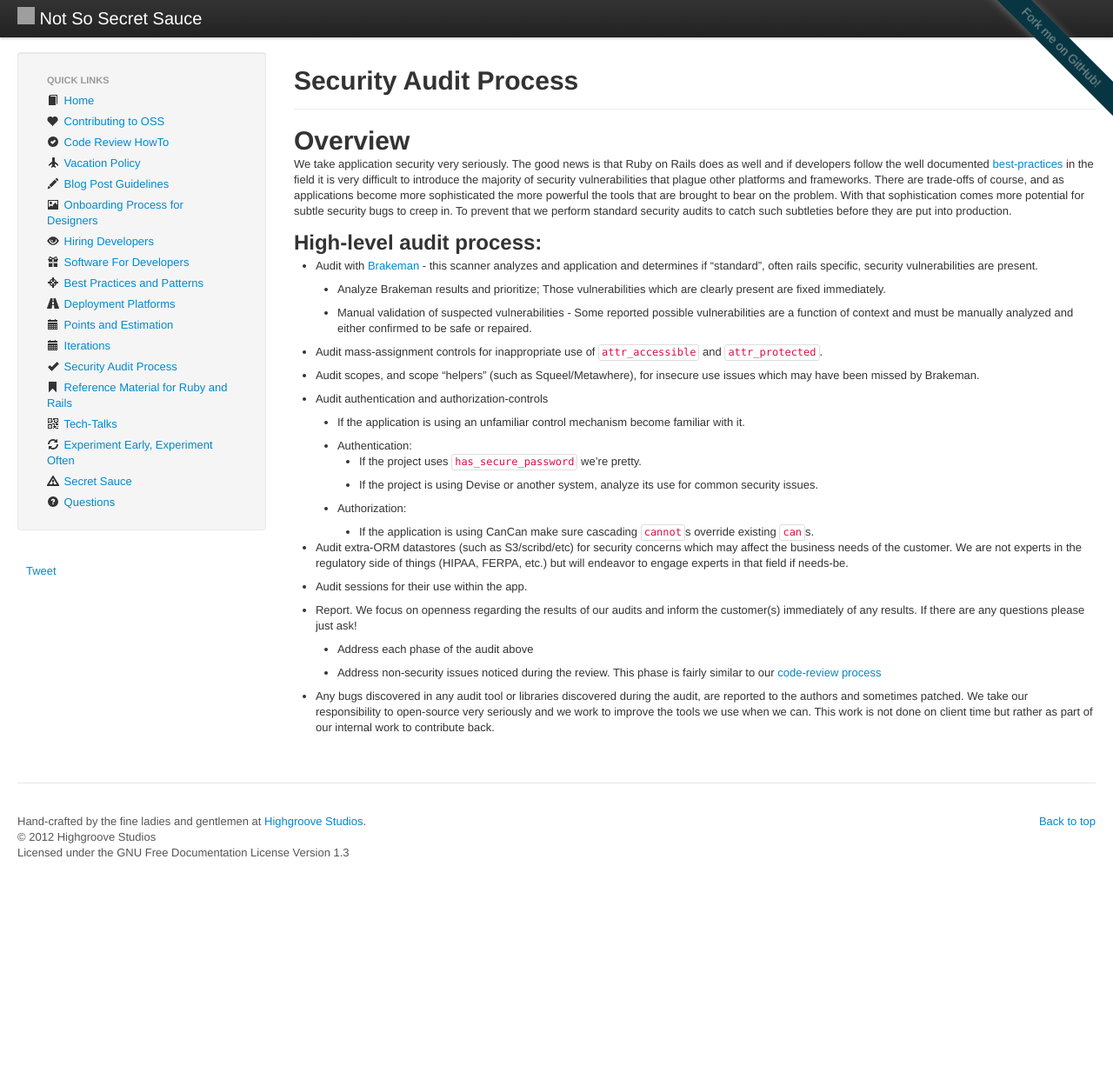
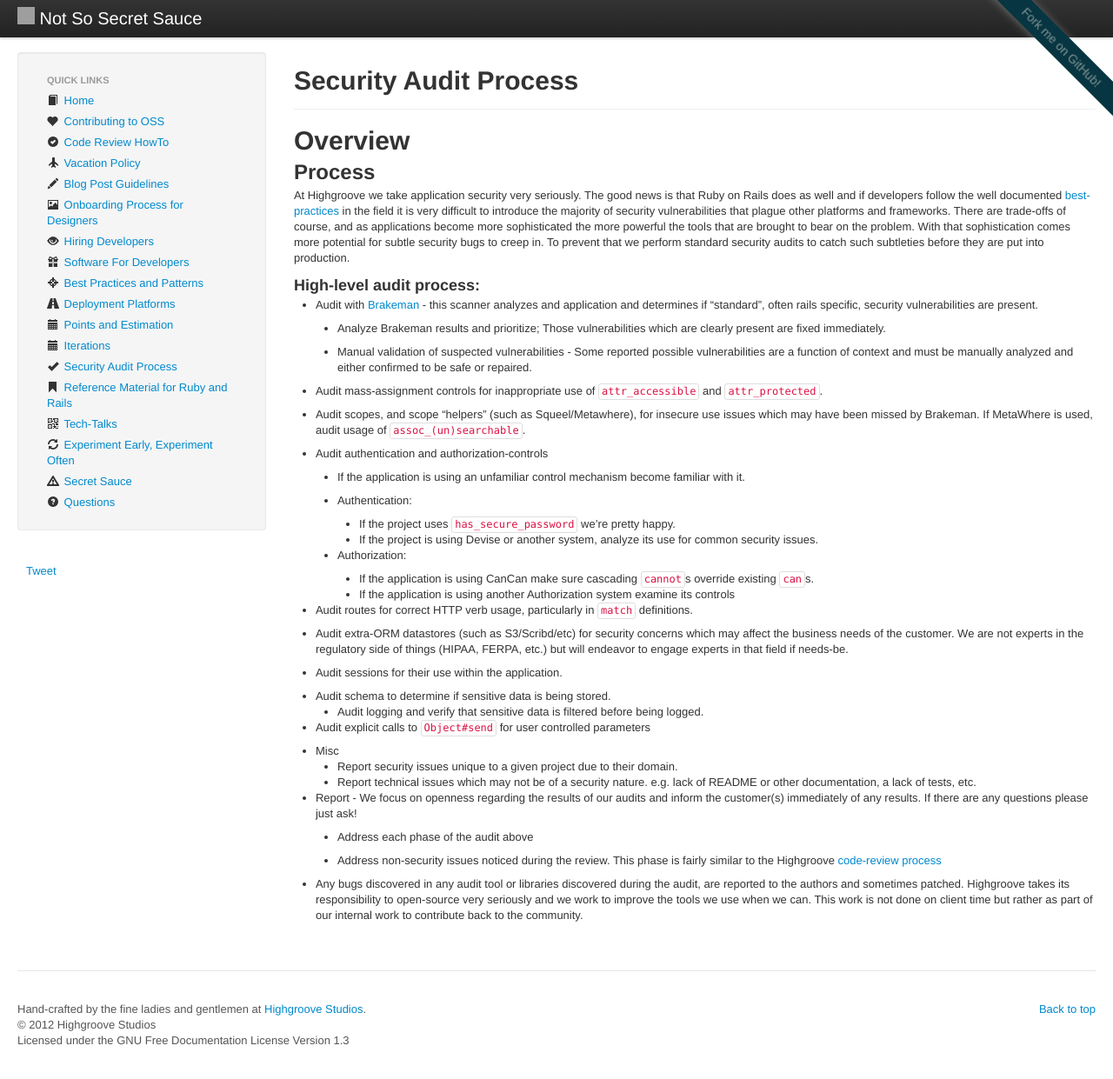
Before and after one commit to daveworth/not-so-secret-sauce, a Jekyll site: the page built from topics/security-audit-process.md, in a window 1280 px wide and 1242 px high. Shown: the whole window at 87% size. Built offline with Jekyll 4.4.1, drawn with Linux system fonts in a browser that asks for light colours; nearby versions of some CDN libraries; comment, search, counter and statistics services are not loaded; grey boxes are pictures that could not be loaded.

Commit message:
update security audit process to account for evolving process

```diff
--- a/topics/security-audit-process.md
+++ b/topics/security-audit-process.md
@@ -8,17 +8,19 @@ description: Our internal security audit process and methodology
 
 # Overview
 
-We take application security very seriously.  The good news is that Ruby on
-Rails does as well and if developers follow the well documented
+## Process
+
+At Highgroove we take application security very seriously.  The good news is
+that Ruby on Rails does as well and if developers follow the well documented
 [best-practices](http://guides.rubyonrails.org/security.html) in the field it is
 very difficult to introduce the majority of security vulnerabilities that plague
 other platforms and frameworks.  There are trade-offs of course, and as
 applications become more sophisticated the more powerful the tools that are
 brought to bear on the problem.  With that sophistication comes more potential
 for subtle security bugs to creep in.  To prevent that we perform standard
-  security audits to catch such subtleties before they are put into production.
+security audits to catch such subtleties before they are put into production.
 
-## High-level audit process:
+### High-level audit process:
 * Audit with [Brakeman](http://brakemanscanner.org/) - this scanner analyzes and
   application and determines if "standard", often rails specific, security
   vulnerabilities are present.
@@ -34,7 +36,8 @@ for subtle security bugs to creep in.  To prevent that we perform standard
   `attr_protected`.
 
 * Audit scopes, and scope "helpers" (such as Squeel/Metawhere), for insecure
-  use issues which may have been missed by Brakeman.
+  use issues which may have been missed by Brakeman.  If MetaWhere is used,
+  audit usage of `assoc_(un)searchable`.
 
 * Audit authentication and authorization-controls
 
@@ -42,8 +45,8 @@ for subtle security bugs to creep in.  To prevent that we perform standard
     with it.
 
   * Authentication:
-    * If the project uses `has_secure_password` we're pretty.
 
+    * If the project uses `has_secure_password` we're pretty happy.
     * If the project is using Devise or another system, analyze its use for
       common security issues.
 
@@ -51,25 +54,40 @@ for subtle security bugs to creep in.  To prevent that we perform standard
 
     * If the application is using CanCan make sure cascading `cannot`s override
       existing `can`s.
+    * If the application is using another Authorization system examine its
+      controls
 
-* Audit extra-ORM datastores (such as S3/scribd/etc) for security concerns
+* Audit routes for correct HTTP verb usage, particularly in `match` definitions.
+
+* Audit extra-ORM datastores (such as S3/Scribd/etc) for security concerns
   which may affect the business needs of the customer.  We are not experts in
   the regulatory side of things (HIPAA, FERPA, etc.) but will endeavor to engage
   experts in that field if needs-be.
 
-* Audit sessions for their use within the app.
+* Audit sessions for their use within the application.
 
-* Report. We focus on openness regarding the results of our audits and inform
+* Audit schema to determine if sensitive data is being stored.
+    * Audit logging and verify that sensitive data is filtered before being logged.
+
+* Audit explicit calls to `Object#send` for user controlled parameters
+
+* Misc
+    * Report security issues unique to a given project due to their domain.
+    * Report technical issues which may not be of a security nature. e.g. lack
+      of README or other documentation, a lack of tests, etc.
+
+* Report - We focus on openness regarding the results of our audits and inform
   the customer(s) immediately of any results.  If there are any questions please
   just ask!
 
   * Address each phase of the audit above
 
   * Address non-security issues noticed during the review.  This phase is
-    fairly similar to our [code-review process](http://not-so-secret-sauce.highgroove.com/topics/code-reviews-howto.html)
+    fairly similar to the Highgroove [code-review process](http://not-so-secret-sauce.highgroove.com/topics/code-reviews-howto.html)
 
 * Any bugs discovered in any audit tool or libraries discovered during the
-  audit, are reported to the authors and sometimes patched.  We
-  take our responsibility to open-source very seriously and we work to
+  audit, are reported to the authors and sometimes patched.  Highgroove
+  takes its responsibility to open-source very seriously and we work to
   improve the tools we use when we can.  This work is not done on client
-  time but rather as part of our internal work to contribute back.
+  time but rather as part of our internal work to contribute back to the
+  community.
```
